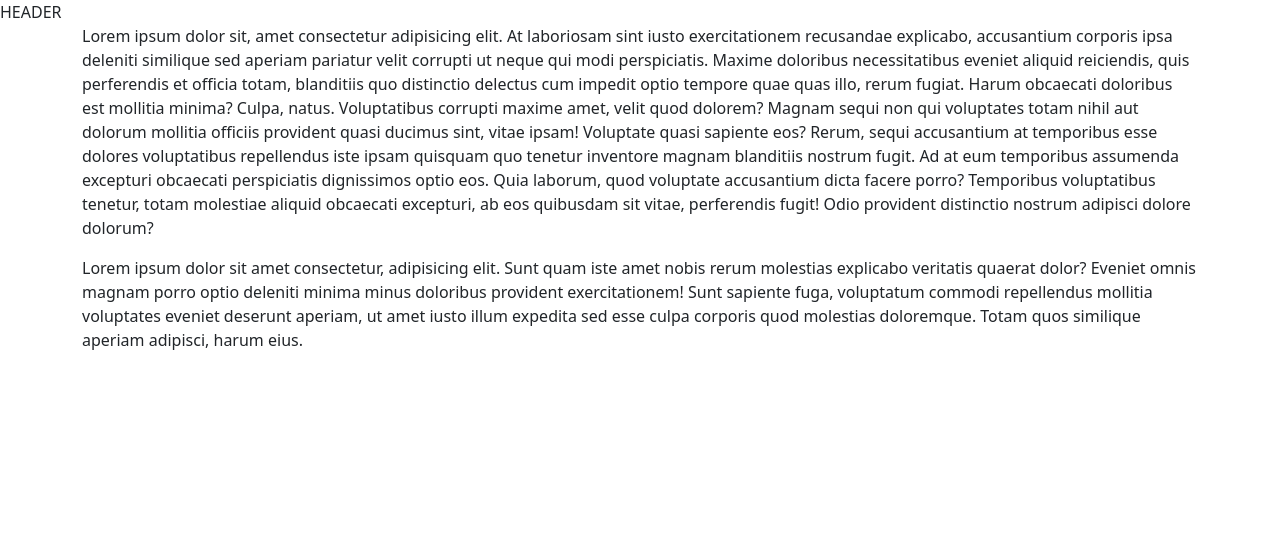
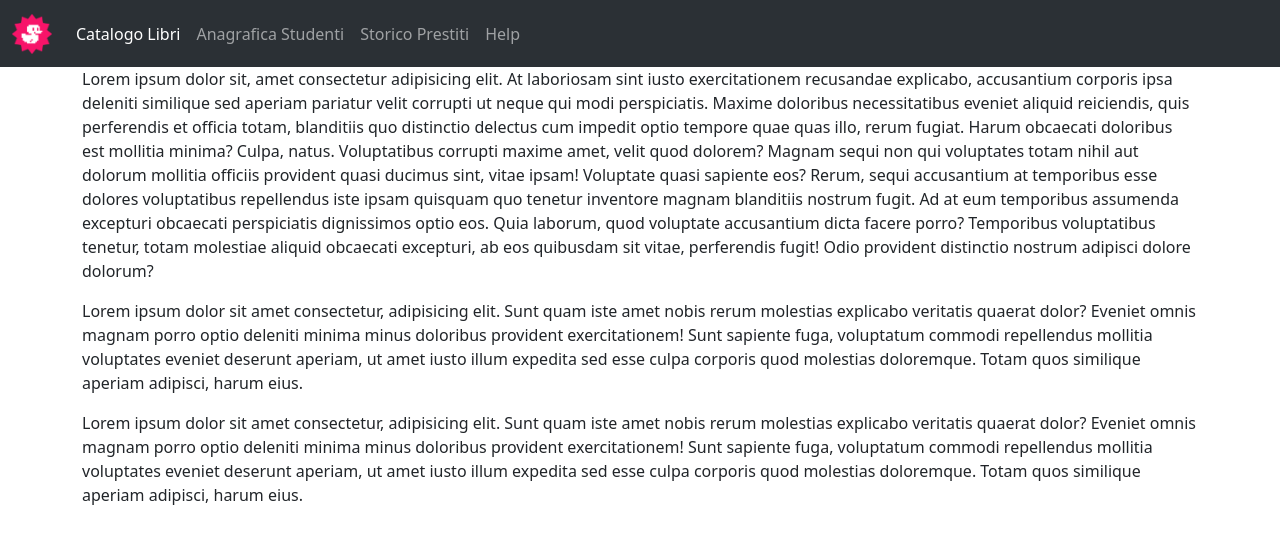
Before and after one commit to ManuelGraziosi/html-css-bootstrap-dashboard, a plain HTML site: page index.html in a window 1280 px wide. Drawn offline with nearby package versions, Linux system fonts and the light colour scheme.

Commit message:
feat: header section completed

```diff
--- a/index.html
+++ b/index.html
@@ -12,7 +12,33 @@
 
 <body>
     <header>
-        HEADER
+        <nav class="navbar bg-dark navbar-expand-lg bg-body-tertiary" data-bs-theme="dark">
+            <div class="container-fluid">
+                <a class="navbar-brand" href="#">
+                    <img src="./img/duck.png" alt="Logo" width="40" height="40" class="d-inline-block align-text-top">
+                </a>
+                <button class="navbar-toggler" type="button" data-bs-toggle="collapse" data-bs-target="#navbarNav"
+                    aria-controls="navbarNav" aria-expanded="false" aria-label="Toggle navigation">
+                    <span class="navbar-toggler-icon"></span>
+                </button>
+                <div class="collapse navbar-collapse" id="navbarNav">
+                    <ul class="navbar-nav">
+                        <li class="nav-item">
+                            <a class="nav-link active" aria-current="page" href="#">Catalogo Libri</a>
+                        </li>
+                        <li class="nav-item">
+                            <a class="nav-link" href="#">Anagrafica Studenti</a>
+                        </li>
+                        <li class="nav-item">
+                            <a class="nav-link" href="#">Storico Prestiti</a>
+                        </li>
+                        <li class="nav-item">
+                            <a class="nav-link" href="#">Help</a>
+                        </li>
+                    </ul>
+                </div>
+            </div>
+        </nav>
     </header>
     <main>
         <div class="container">
@@ -59,6 +85,18 @@
                         similique
                         aperiam adipisci, harum eius.
                     </p>
+                    <p>
+                        Lorem ipsum dolor sit amet consectetur, adipisicing elit. Sunt quam iste amet nobis rerum
+                        molestias
+                        explicabo veritatis quaerat dolor? Eveniet omnis magnam porro optio deleniti minima minus
+                        doloribus
+                        provident exercitationem!
+                        Sunt sapiente fuga, voluptatum commodi repellendus mollitia voluptates eveniet deserunt aperiam,
+                        ut
+                        amet iusto illum expedita sed esse culpa corporis quod molestias doloremque. Totam quos
+                        similique
+                        aperiam adipisci, harum eius.
+                    </p>
                 </div>
                 <!-- /Colonna 2 -->
             </div>
```
